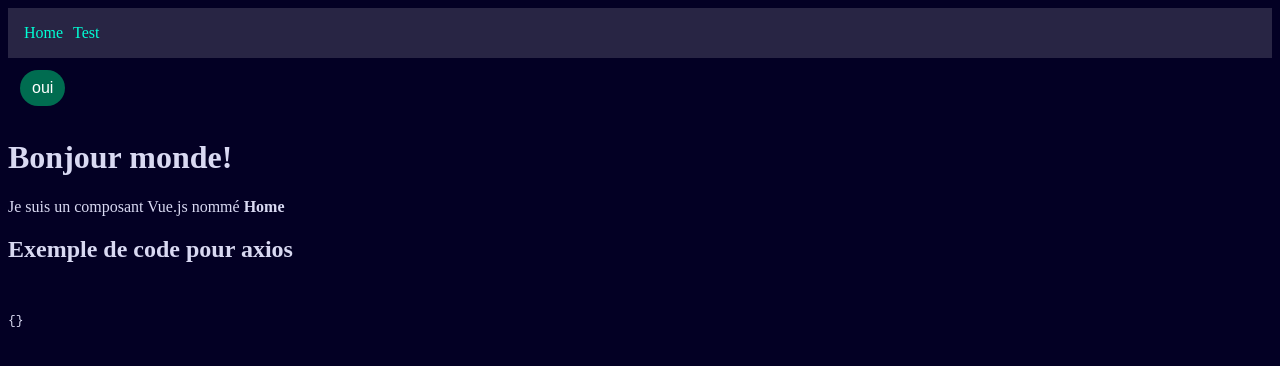
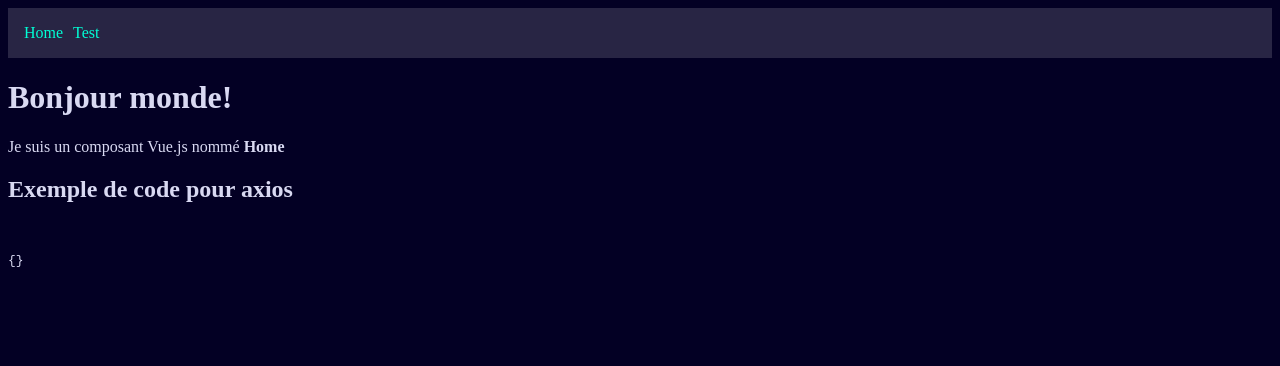
Before and after one commit to Catif/LP-PTUT_Scudo, a Vue app in the folder front/: page / in a window 1280 px wide. Shown: the top 366 px of the page. Built offline with nearby package versions, Linux system fonts and the light colour scheme; no server answers.

Commit message:
retirer ligne de test

```diff
--- a/front/src/App.vue
+++ b/front/src/App.vue
@@ -1,14 +1,12 @@
 <script setup>
 import { RouterLink, RouterView } from "vue-router";
 import Navbar from "@/components/Navbar.vue";
-import Test from "@/components/ScudoTheming/Button.vue";
 </script>
 
 <template>
   <header>
     <Navbar />
   </header>
-  <Test>oui</Test>
 
   <RouterView class="container" />
 </template>
```
